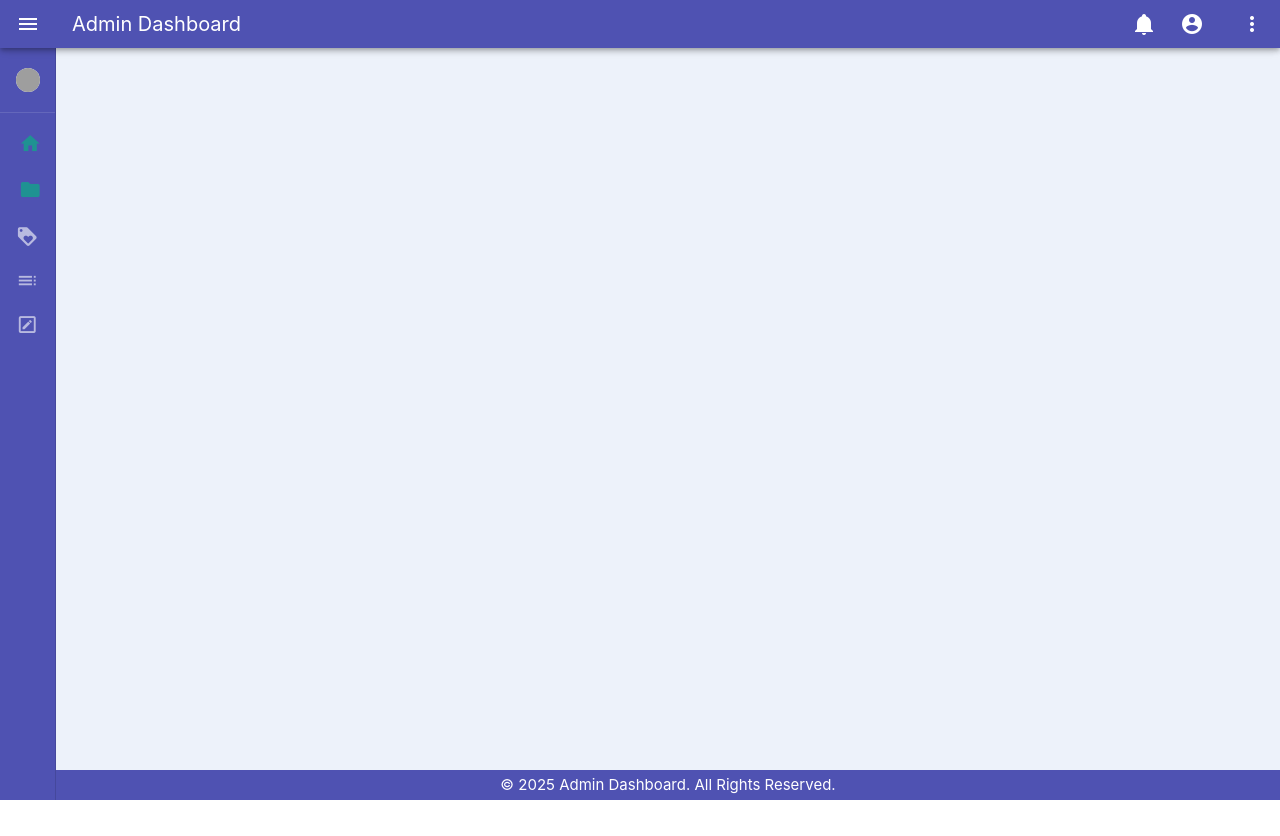
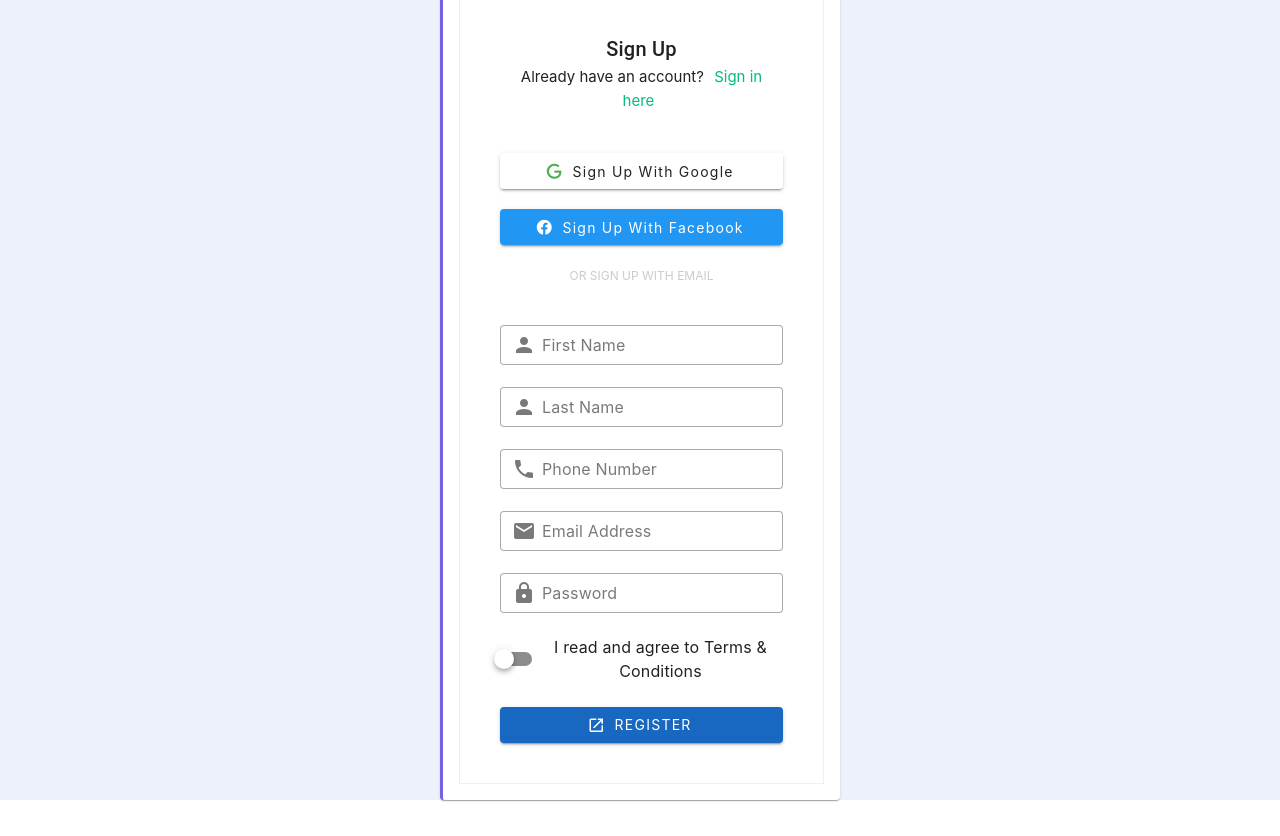
Before and after one commit to shamim009277/vue_vuetify_dashboard, a Vue app: page /register in a window 1280 px wide. Before the commit the page ends 800 px from the top, so only its background shows below. Built offline with nearby package versions, Linux system fonts and the light colour scheme; grey boxes are pictures that could not be loaded.

Commit message:
authentication page add

```diff
--- a/src/App.vue
+++ b/src/App.vue
@@ -1,11 +1,16 @@
 
 <script setup>
-import { ref } from "vue";
-import { RouterView } from 'vue-router'
+import { ref,computed } from "vue";
+import { RouterView,useRoute } from 'vue-router'
 import Footer from '@/components/Footer.vue'
 import Topbar from '@/components/Topbar.vue'
 import Sidebar from '@/components/Sidebar.vue'
 const isDrawerOpen = ref(true);
+const route = useRoute();
+
+// Define routes where sidebar and topbar should be hidden
+const hiddenRoutes = ["/login", "/register", "/forgot-password"];
+const showLayout = computed(() => !hiddenRoutes.includes(route.path));
 
 const toggleDrawer = () => {
   isDrawerOpen.value = !isDrawerOpen.value;
@@ -17,10 +22,10 @@ const toggleDrawer = () => {
     <!-- Layout Wrapper -->
     <v-container fluid class="pa-0">
       <!-- Topbar -->
-      <Topbar @toggle-sidebar="toggleDrawer" />
+      <Topbar v-if="showLayout" @toggle-sidebar="toggleDrawer" />
 
       <!-- Sidebar -->
-      <Sidebar v-model:isDrawerOpen="isDrawerOpen" />
+      <Sidebar v-if="showLayout" v-model:isDrawerOpen="isDrawerOpen" />
 
       <!-- Main Content -->
       <v-main>
@@ -28,7 +33,9 @@ const toggleDrawer = () => {
       </v-main>
 
       <!-- Footer -->
-      <Footer />
+       <div v-if="showLayout">
+        <Footer />
+       </div>
     </v-container>
   </v-app>
 </template>
--- a/src/components/Sidebar.vue
+++ b/src/components/Sidebar.vue
@@ -72,6 +72,22 @@
                         value="formlayout"></v-list-item>
                 </RouterLink>
             </v-list-group>
+
+            <v-list-group value="Authentication" prepend-icon="mdi-lock" density="compact" nav
+                active-class="custom-exact-active">
+                <template v-slot:activator="{ props }">
+                    <v-list-item v-bind="props" title="Authentication"></v-list-item>
+                </template>
+
+                <RouterLink :to="{ name: 'login' }" target="_blank" active-class="custom-exact-active" style="display: flex;">
+                    <v-list-item class="v-item-list-custom" prepend-icon="mdi-plus" title="Login"
+                        value="login" target="_blank"></v-list-item>
+                </RouterLink>
+                <RouterLink :to="{ name: 'register' }" active-class="custom-exact-active" style="display: flex;">
+                    <v-list-item class="v-item-list-custom" prepend-icon="mdi-plus" title="Register"
+                        value="register"></v-list-item>
+                </RouterLink>
+            </v-list-group>
         </v-list>
     </v-navigation-drawer>
 </template>
--- a/src/router/index.js
+++ b/src/router/index.js
@@ -8,6 +8,8 @@ import Card from '@/views/comp/Card.vue'
 import Button from '@/views/comp/Button.vue'
 import Form from '@/views/comp/Form.vue'
 import FormLayout from '@/views/comp/FormLayout.vue'
+import Login from '@/views/authentication/Login.vue'
+import Register from '@/views/authentication/Register.vue'
 
 const router = createRouter({
   history: createWebHistory(import.meta.env.BASE_URL),
@@ -57,6 +59,16 @@ const router = createRouter({
       name: 'formlayout',
       component: FormLayout,
     },
+    {
+      path: '/login',
+      name: 'login',
+      component: Login,
+    },
+    {
+      path: '/register',
+      name: 'register',
+      component: Register,
+    },
   ],
 })
 
--- /dev/null
+++ b/src/views/authentication/Login.vue
@@ -0,0 +1,75 @@
+<template>
+    <v-container fluid class="d-flex align-center justify-center full-height" style="height: 100vh;">
+        <v-row justify="center" align="center">
+            <v-col cols="12" md="6" lg="4">
+                <v-card class="pa-4 card-border-purple">
+                    <div class="border border-info pa-10">
+                        <div class="text-center">
+                            <h3 class="text-h6">Sign in</h3>
+                            <p>Don't have an account yet? <RouterLink :to="{ name: 'register' }"><a href="#">Sign up here</a></RouterLink></p>
+                        </div>
+
+                        <div class="text-center mt-10">
+                            <v-btn class="w-100 mb-5" prepend-icon="mdi-google">
+                                <template v-slot:prepend>
+                                    <v-icon color="success"></v-icon>
+                                </template>
+                                <span class="text-capitalize text-bold text-center">Sign in with Google</span>
+                            </v-btn>
+
+                            <v-btn class="w-100" prepend-icon="mdi-facebook" color="info">
+                                <template v-slot:prepend>
+                                    <v-icon color="white"></v-icon>
+                                </template>
+                                <span class="text-capitalize text-bold text-center">Sign in with Facebook</span>
+                            </v-btn>
+                        </div>
+
+                        <div class="login-separater text-center">
+                            <span>OR SIGN IN WITH EMAIL</span>
+                        </div>
+
+                        <div class="text-center custom-top">
+                            <v-form density="compact" class="mt-5" @submit.prevent>
+                                <v-text-field label="Email Address" type="email" prepend-inner-icon="mdi-email"
+                                    v-model="email" variant="outlined" density="compact" color="info"></v-text-field>
+
+                                <v-text-field label="Password" type="password" prepend-inner-icon="mdi-lock"
+                                    v-model="password" variant="outlined" density="compact" color="info"></v-text-field>
+
+                                <v-switch v-model="rememberMe" color="primary" density="compact" label="Remember Me"
+                                    hide-details></v-switch><br>
+
+                                <v-btn class="w-100" prepend-icon="mdi-open-in-new" type="submit" color="primary">
+                                    Submit
+                                </v-btn>
+                            </v-form>
+                        </div>
+                    </div>
+                </v-card><br>
+            </v-col>
+        </v-row>
+    </v-container>
+</template>
+
+<script setup>
+import { ref } from 'vue';
+const people = ref(['1']);
+</script>
+
+<style>
+.login-separater {
+    position: relative;
+    top: 26px;
+    margin-top: -10px;
+    background: #fff;
+    padding: 5px;
+    font-size: 12px;
+    color: #cbcbcb;
+    z-index: 1;
+}
+
+.custom-top {
+    margin-top: 60px !important;
+}
+</style>
--- /dev/null
+++ b/src/views/authentication/Register.vue
@@ -0,0 +1,88 @@
+<template>
+    <v-container fluid class="d-flex align-center justify-center" style="height: 100vh;">
+        <v-row justify="center" align="center">
+            <v-col cols="12" md="6" lg="4">
+                <v-card class="pa-4 card-border-purple">
+                    <div class="border border-info pa-10">
+                        <div class="text-center">
+                            <h3 class="text-h6">Sign Up</h3>
+                            <p>Already have an account? <RouterLink :to="{ name: 'login' }"><a href="#">Sign in here</a></RouterLink></p>
+                        </div>
+
+                        <div class="text-center mt-10">
+                            <v-btn class="w-100 mb-5" prepend-icon="mdi-google">
+                                <template v-slot:prepend>
+                                    <v-icon color="success"></v-icon>
+                                </template>
+                                <span class="text-capitalize text-bold text-center">Sign up with Google</span>
+                            </v-btn>
+
+                            <v-btn class="w-100" prepend-icon="mdi-facebook" color="info">
+                                <template v-slot:prepend>
+                                    <v-icon color="white"></v-icon>
+                                </template>
+                                <span class="text-capitalize text-bold text-center">Sign up with Facebook</span>
+                            </v-btn>
+                        </div>
+
+                        <div class="login-separater text-center">
+                            <span>OR SIGN UP WITH EMAIL</span>
+                        </div>
+
+                        <div class="text-center custom-top">
+                            <v-form density="compact" class="mt-5" @submit.prevent>
+                                <v-text-field label="First Name" prepend-inner-icon="mdi-account" type="text"
+                                    v-model="fname" variant="outlined" density="compact" color="info"></v-text-field>
+
+                                <v-text-field label="Last Name" prepend-inner-icon="mdi-account" type="text"
+                                    v-model="fname" variant="outlined" density="compact" color="info"></v-text-field>
+
+                                <v-text-field label="Phone Number" prepend-inner-icon="mdi-phone" type="text"
+                                    v-model="phone" variant="outlined" density="compact" color="info"></v-text-field>
+
+                                <v-text-field label="Email Address" type="email" prepend-inner-icon="mdi-email"
+                                    v-model="email" variant="outlined" density="compact" color="info"></v-text-field>
+
+
+
+                                <v-text-field label="Password" type="password" prepend-inner-icon="mdi-lock"
+                                    v-model="password" variant="outlined" density="compact" color="info"></v-text-field>
+
+                                <v-switch v-model="rememberMe" color="primary" density="compact"
+                                    label="I read and agree to Terms & Conditions" hide-details></v-switch><br>
+
+                                <v-btn class="w-100" prepend-icon="mdi-open-in-new" type="submit" color="primary">
+                                    Register
+                                </v-btn>
+
+                            </v-form>
+                        </div>
+                    </div>
+                </v-card><br>
+            </v-col>
+        </v-row>
+    </v-container>
+</template>
+
+<script setup>
+import { ref } from 'vue';
+import { RouterLink } from 'vue-router';
+const people = ref(['1']);
+</script>
+
+<style>
+.login-separater {
+    position: relative;
+    top: 26px;
+    margin-top: -10px;
+    background: #fff;
+    padding: 5px;
+    font-size: 12px;
+    color: #cbcbcb;
+    z-index: 1;
+}
+
+.custom-top {
+    margin-top: 60px !important;
+}
+</style>
```
